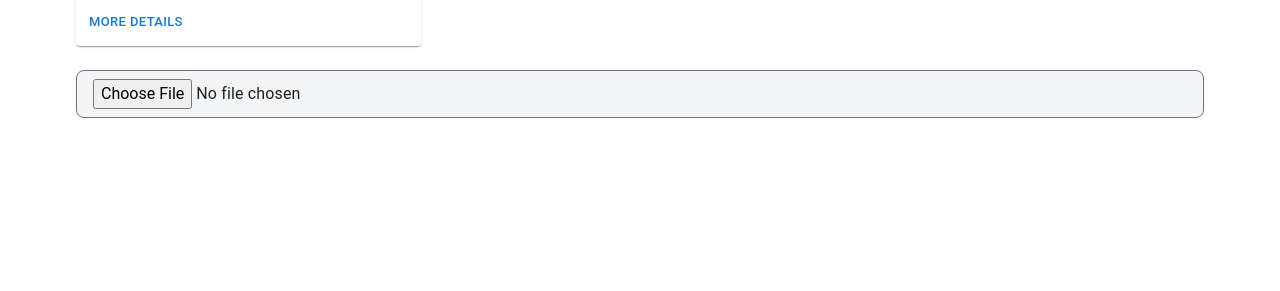
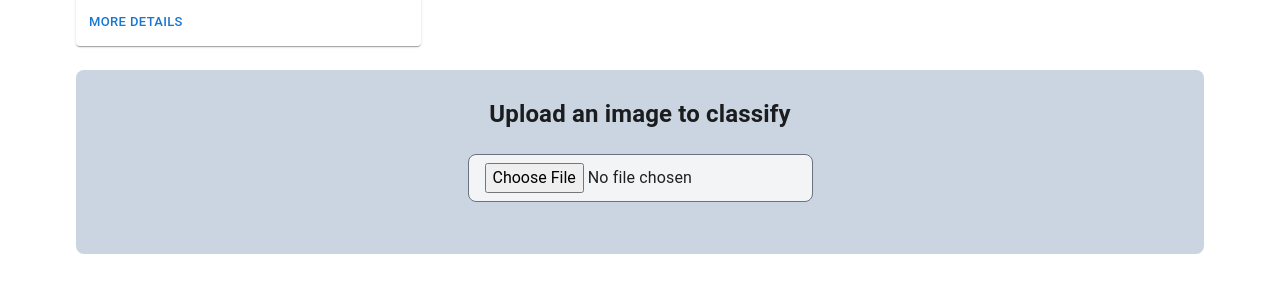
Before and after one commit to Isara-Li/SL_Cricketer, a React (Create React App) app in the folder client/: page / in a window 1280 px wide. Shown: the part 961-1252 px from the top of the page. Before the commit the page ends 1143 px from the top, so only its background shows below. Built offline with nearby package versions, Linux system fonts and the light colour scheme.

Commit message:
Update Home.js

```diff
--- a/client/src/pages/Home.js
+++ b/client/src/pages/Home.js
@@ -82,6 +82,8 @@ function Home() {
                         description="Pinnaduwage Wanindu Hasaranga de Silva, better known as Wanindu Hasaranga, is a professional Sri Lankan cricketer and current T20I captain who plays for the Sri Lanka cricket team in white ball cricket as a Batting All rounder. He is a Right-arm leg spinner."
                     />
                 </div>
+                <div className="flex flex-col items-center gap-6 py-7 bg-slate-300 rounded-lg">
+                <h1 className="text-2xl font-bold text-center">Upload an image to classify</h1>
                 <div className="mb-6 border border-gray-500 bg-gray-100 rounded-lg px-4 py-2 w-7/8">
                     <input
                         type="file"
@@ -98,6 +100,7 @@ function Home() {
                     />
                 )}
             </div>
+            </div>
         </div>
     );
 }
```
